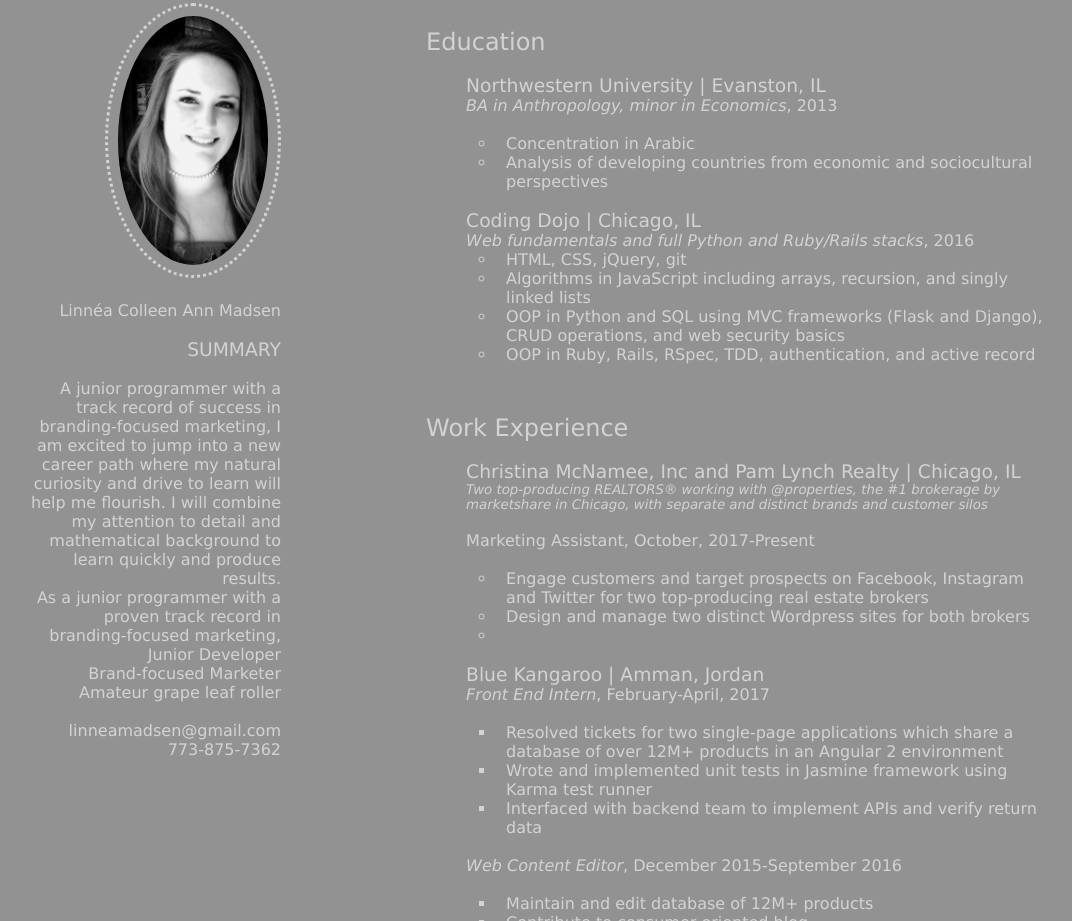
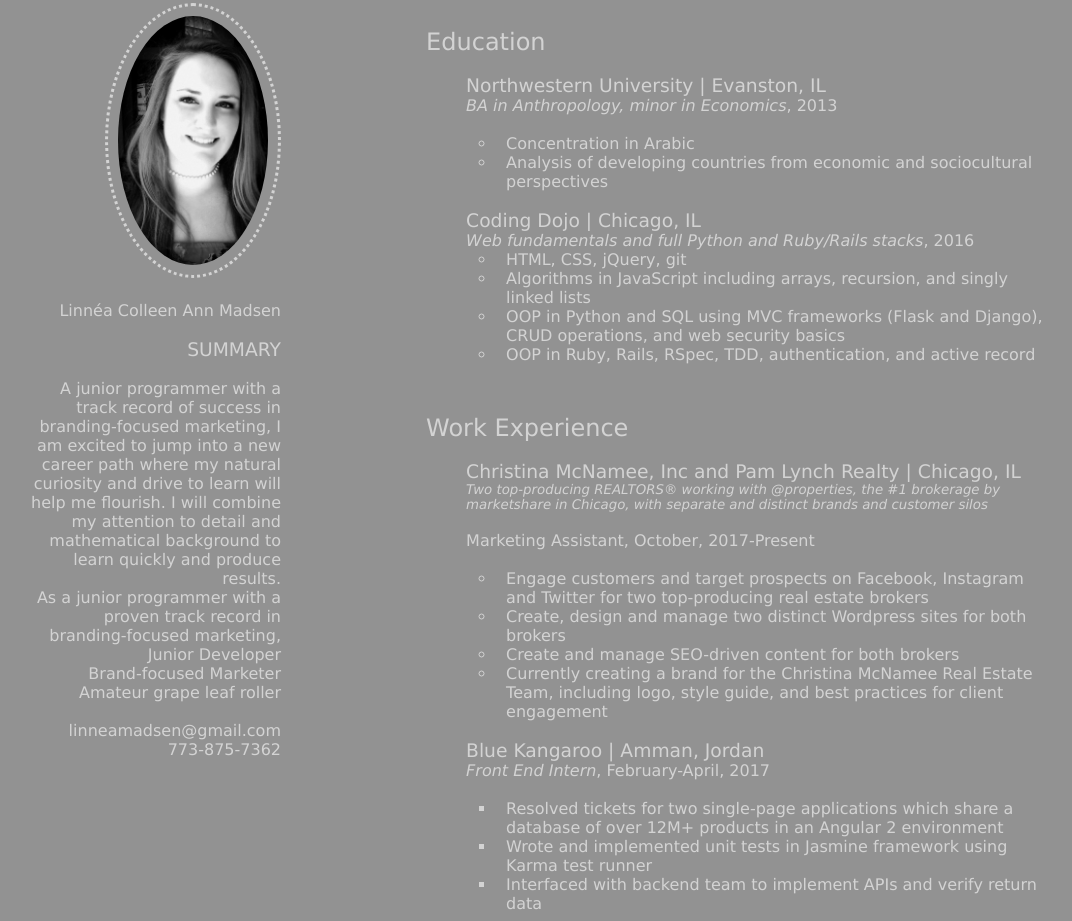
Before and after one commit to linneamadsen/linneamadsen.github.io, a plain HTML site: page resume.html in a window 1280 px wide. Shown: the part 270-1191 px from the top of the page, without its empty margins (19-1091 px from the left). Drawn offline with Linux system fonts and the light colour scheme.

Commit message:
resume edit

```diff
--- a/resume.html
+++ b/resume.html
@@ -107,9 +107,12 @@
                         <br>
                         <ul>
                             <li>Engage customers and target prospects on Facebook, Instagram and Twitter for two top-producing real estate brokers</li>
-                            <li>Design and manage two distinct Wordpress sites for both brokers
+                            <li>Create, design and manage two distinct Wordpress sites for both brokers
                             </li>
-                            <li></li>
+                            <li>Create and manage SEO-driven content for both brokers
+                            </li>
+                            <li>Currently creating a brand for the Christina McNamee Real Estate Team, including logo, style guide, and best practices for client engagement
+                            </li>
                         </ul>
                     </li>
                     &nbsp;
```
